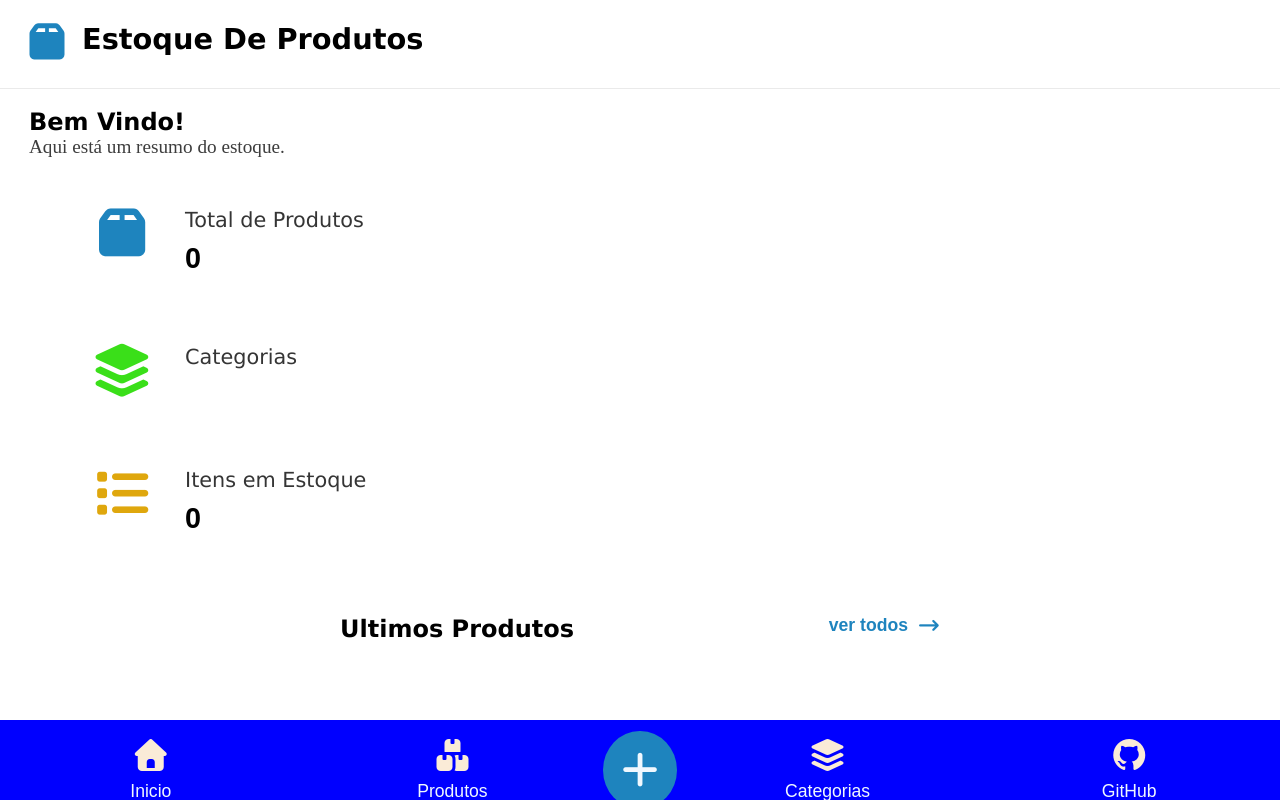
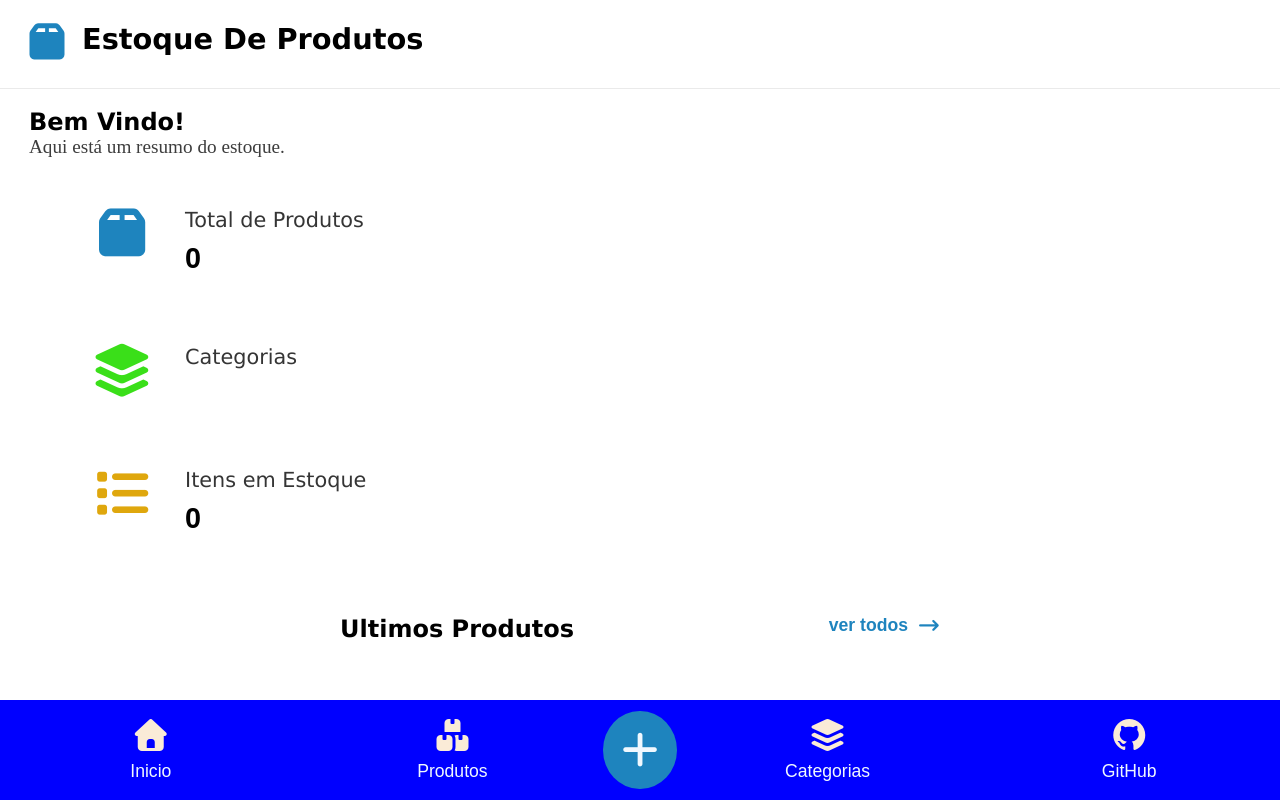
Before and after one commit to hugorocha-web/projetoestoque, a plain HTML site: page front-end/index.html in a window 1280 px wide. Drawn offline with Linux system fonts and the light colour scheme; no server answers.

Commit message:
Update style.css

```diff
--- a/front-end/style.css
+++ b/front-end/style.css
@@ -178,7 +178,8 @@ footer{
     justify-content: center;
     align-items: center;
     background-color: blue;
-    top: 90%;
+    bottom: 0;
+    left: 0;
     width: 100%;
     height: 100px;
 
```
